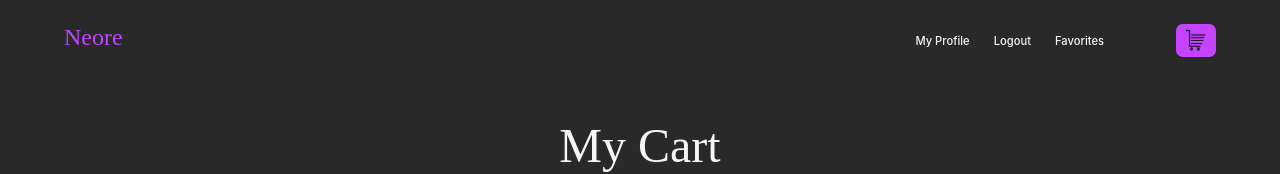
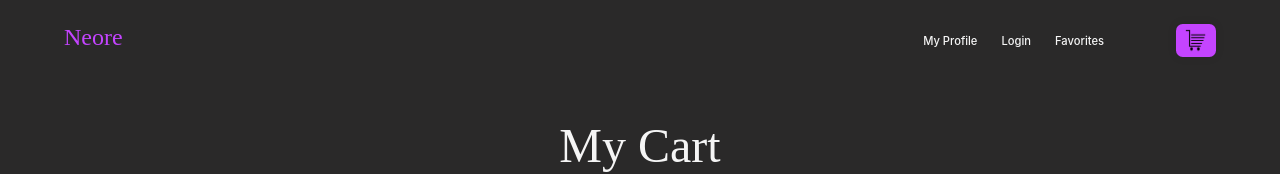
Before and after one commit to edvigedev/neore-shop, a React (Vite) app in the folder neore-shop/: page /neore-shop/cart in a window 1280 px wide. Shown: the top 174 px of the page. Built offline with nearby package versions, Linux system fonts and the light colour scheme.

Commit message:
feat(Card, NavBar) conditionally hide/shows Login button and activate/deactivate favorite button depending on authentication

```diff
--- a/neore-shop/src/components/Card/Card.tsx
+++ b/neore-shop/src/components/Card/Card.tsx
@@ -4,6 +4,7 @@ import addToCartImage from '../../assets/add-to-cart.png';
 import { Link } from 'react-router';
 import type { Product } from '../../types';
 import { useAppContext } from '../../context/AppContext/AppContext';
+import { useAuth } from '../../context/AuthContext/AuthContext';
 
 interface CardProps {
   product: Product;
@@ -11,6 +12,7 @@ interface CardProps {
 
 export default function Card({ product }: CardProps) {
   const { addToCart, addFavorite, removeFavorite, isFavorite } = useAppContext();
+  const { token } = useAuth();
   const isCurrentFavorite = isFavorite(product.id);
 
   const handleFavoriteClick = (e: React.MouseEvent) => {
@@ -40,6 +42,7 @@ export default function Card({ product }: CardProps) {
               <img src={addToCartImage} alt="Add to Cart" />
             </button>
             <button
+              disabled={!token}
               className={clsx('favorite-btn', { favorited: isCurrentFavorite })}
               onClick={handleFavoriteClick}
               aria-label={isCurrentFavorite ? 'Remove from favorites' : 'Add to favorites'}
--- a/neore-shop/src/components/Navbar/NavBar.tsx
+++ b/neore-shop/src/components/Navbar/NavBar.tsx
@@ -5,7 +5,7 @@ import { useAuth } from '../../context/AuthContext/AuthContext';
 import { useNavigate } from 'react-router-dom';
 
 export default function NavBar() {
-  const { logout, user } = useAuth();
+  const { logout, user, token } = useAuth();
   const navigate = useNavigate();
 
   const handleLogout = () => {
@@ -20,7 +20,8 @@ export default function NavBar() {
       </Link>
       <ul className="nav-bar-links">
         <li>My Profile</li>
-        <li onClick={handleLogout}>Logout</li>
+
+        <li onClick={handleLogout}>{token ? 'Logout' : 'Login'}</li>
         <li>
           <Link to="/favorites" className="no-underline-link">
             Favorites
```
